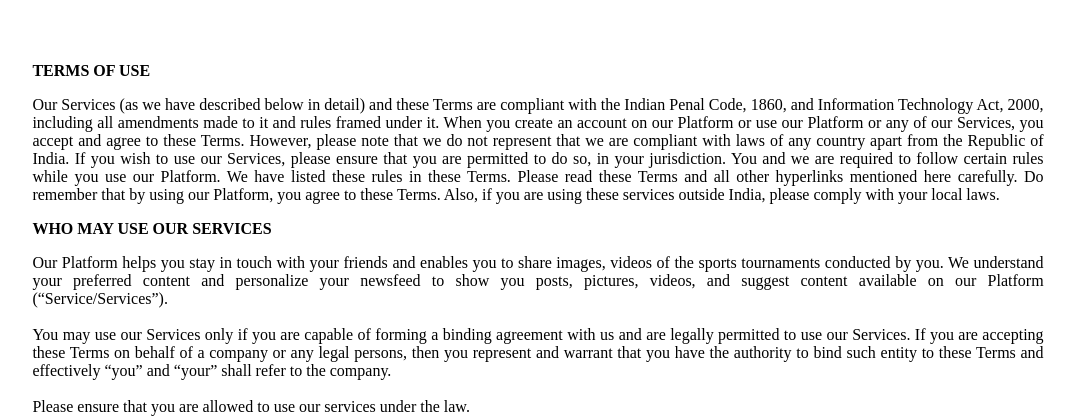
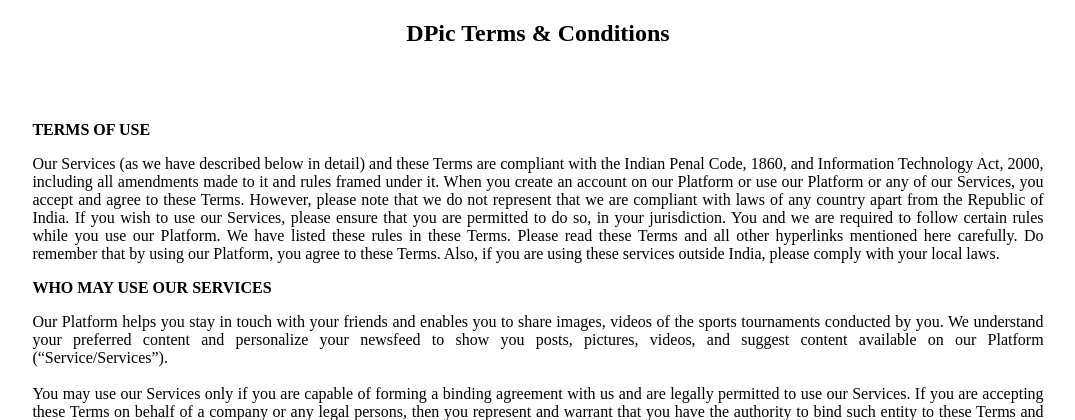
Before and after one commit to ramesh878-dj/api-instapic, a Django app: page / in a window 1280 px wide. Shown: the top 420 px of the page, without its empty margins (102-1177 px from the left). Run offline with Django 3.2, Linux system fonts and the light colour scheme.

Commit message:
terms and condition

```diff
--- a/templates/index.html
+++ b/templates/index.html
@@ -1,7 +1,7 @@
 <!DOCTYPE html>
 <html>
 <head>
-	<title></title>
+	<title>DPic</title>
 </head>
 <body>
 
@@ -10,8 +10,8 @@
 		font-size: 1.3em;
 	}
 </style>
-	<header class="navbar">
-
+	<header align="center">
+       <h2>DPic Terms & Conditions</h2>
     </header>
 
 <br>
```
